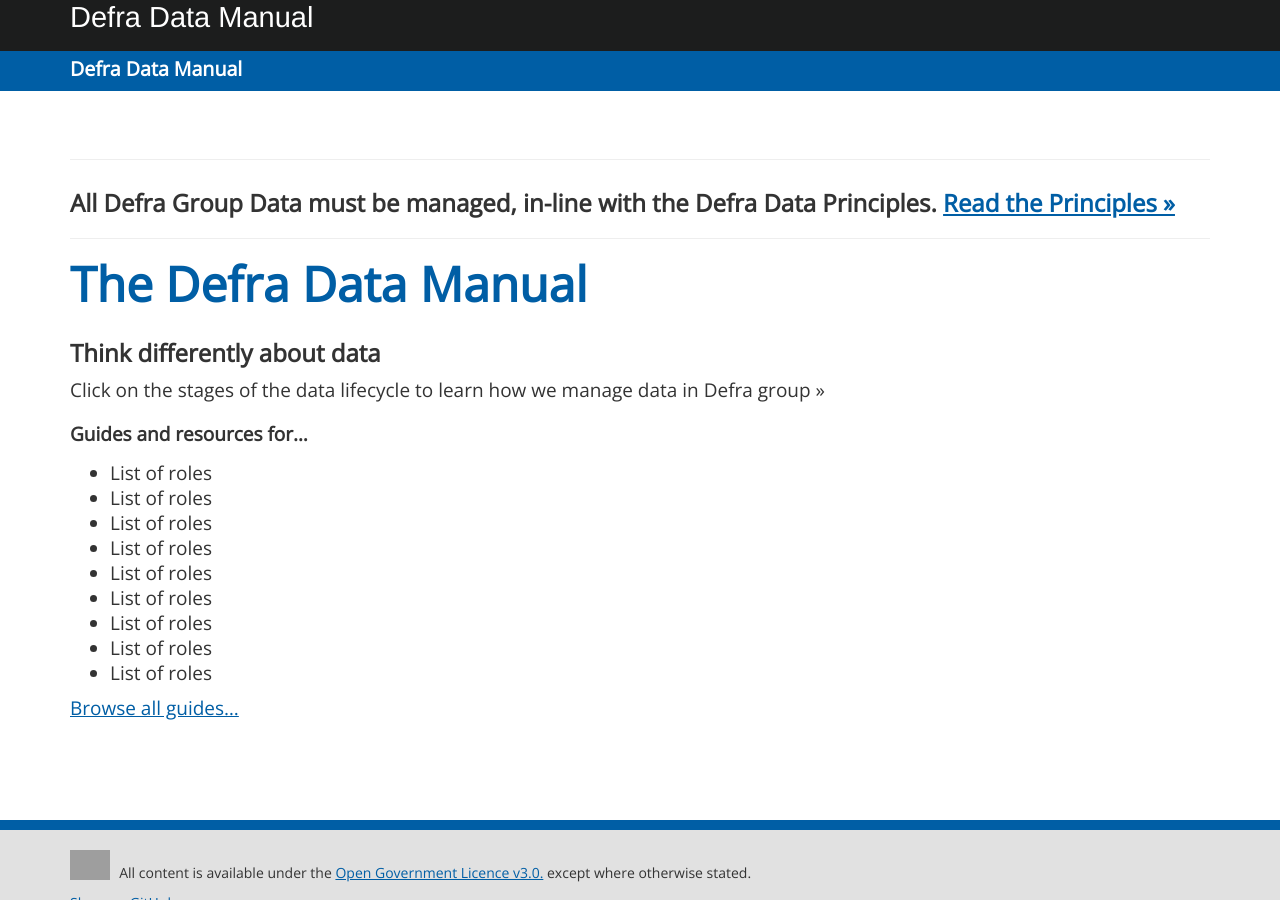
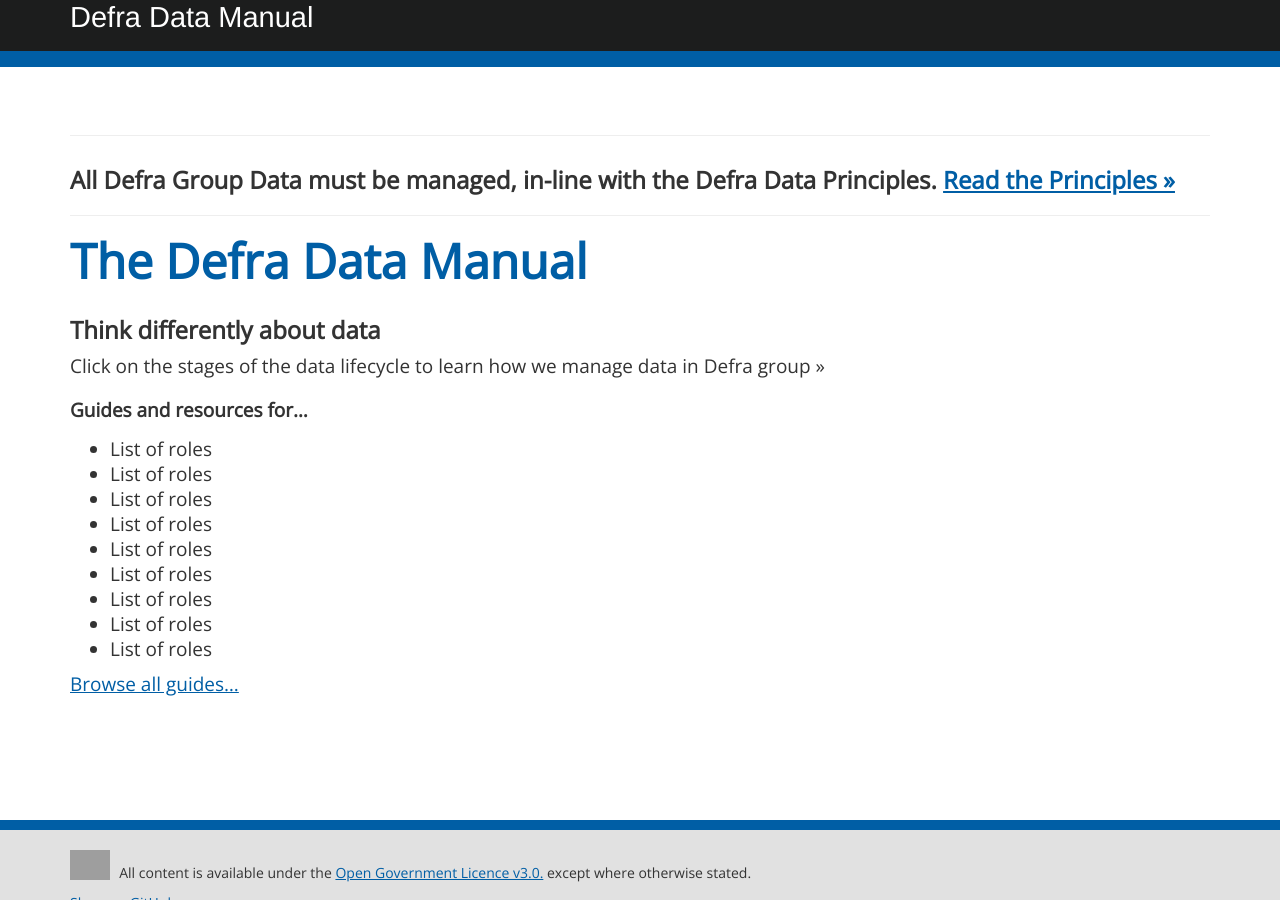
Before and after one commit to andjnewman/DDM, a Jekyll site: the page built from index.md, in a window 1280 px wide. Built offline with Jekyll 4.4.1, drawn with Linux system fonts in a browser that asks for light colours.

Commit message:
Update default.html

```diff
--- a/_layouts/default.html
+++ b/_layouts/default.html
@@ -11,13 +11,10 @@
         <header>
             <div id="blackbar">
                 <div class="container">
-			<h1 color="white">Defra Data Manual</h1>
+			<h1>Defra Data Manual</h1>
                 </div>
             </div>
             <nav>
-                <div class="container">
-                    <h1><a href="{{ site.url }}{{ site.baseurl }}">{{ site.name }}</a></h1>
-                </div>
 		{% if page.breadcrumbs %}
                 <div class="container">
                     <ul class="subnav subnav-data">
```
